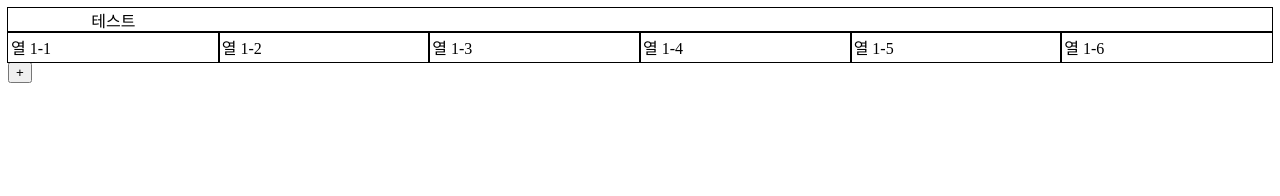
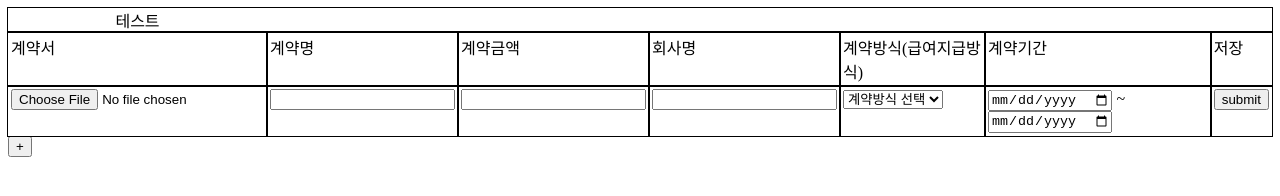
Before and after one commit to saranf/moomoo_contract, a website: page public/index.html in a window 1280 px wide. Drawn offline with Linux system fonts and the light colour scheme.

Commit message:
화면단 재구성

```diff
--- a/app_express.js
+++ b/app_express.js
@@ -1,4 +1,4 @@
-﻿var express = require('express');
+var express = require('express');
 var app = express();
 var fs = require('fs'); // 파일 로드 사용.
 
--- a/public/css/style.css
+++ b/public/css/style.css
@@ -15,10 +15,18 @@
     margin:0;
 }
 
-.cell {
+.cell   {
     display: table-cell;
     padding: 3px;
     outline: 1px solid rgb(0, 0, 0);
     width: calc(100/6);
 
 }
+
+.cell   {
+    display: table-cell;
+    padding: 3px;
+    outline: 1px solid rgb(0, 0, 0);
+    width: calc(100/7);
+
+}
--- a/public/index.html
+++ b/public/index.html
@@ -10,13 +10,29 @@
         <div class="row first" >
             테스트
         </div>
+        <div class="row" >
+            <span class="cell" >계약서</span>
+            <span class="cell">계약명</span>
+            <span class="cell">계약금액</span>
+            <span class="cell">회사명</span>
+            <span class="cell">계약방식(급여지급방식)</span>
+            <span class="cell">계약기간</span>
+            <span class="cell">저장</span>
+        </div>
         <div class="row" id ="row">
-            <span class="cell" >열 1-1</span>
-            <span class="cell">열 1-2</span>
-            <span class="cell">열 1-3</span>
-            <span class="cell">열 1-4</span>
-            <span class="cell">열 1-5</span>
-            <span class="cell">열 1-6</span>
+            <span class="cell" ><input type="file"></span>
+            <span class="cell"><input type="text"></span>
+            <span class="cell"><input type="text"></span>
+            <span class="cell"><input type="text"></span>
+            <span class="cell">
+                    <select name="Contract" id="Contract">
+                        <option value="">계약방식 선택</option>
+                        <option value="월지급방식">월지급방식</option>
+                        <option value="선지급방식">선지급방식</option>
+                    </select>
+            </span>
+            <span class="cell"><input type="date" id="first_date"> ~ <input type="date" id="last_date"></span>
+            <span class="cell"><button type="submit">submit</button></span>
         </div>
     </div>
     <input type="button" value="+" onclick="javascript:row_add()">
```
